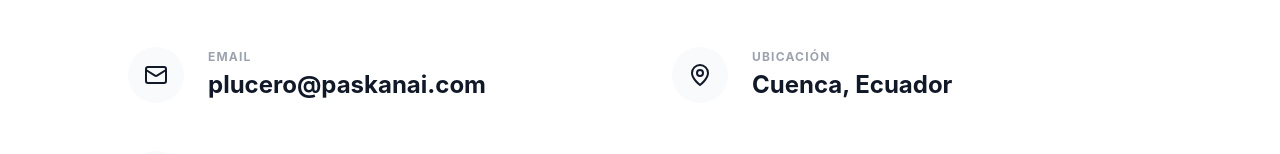
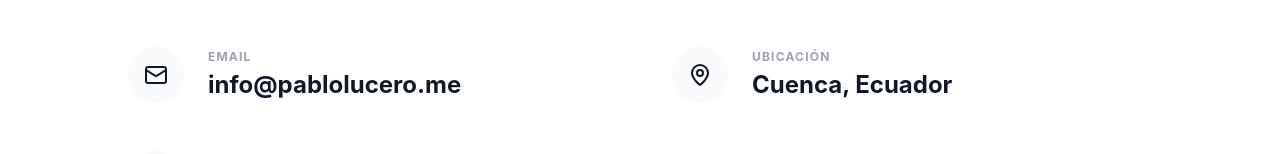
Before and after one commit to zoiber/zoiber.github.io, a React (Vite) app: page /contacto in a window 1280 px wide. Shown: the part 269-423 px from the top of the page. Built offline with nearby package versions, Linux system fonts and the light colour scheme.

Commit message:
actualizacion email a info@pablolucero.me

```diff
--- a/src/pages/ContactPage.jsx
+++ b/src/pages/ContactPage.jsx
@@ -8,7 +8,7 @@ const ContactPage = () => {
     {
       id: 'email',
       label: 'EMAIL',
-      value: 'plucero@paskanai.com',
+      value: 'info@pablolucero.me',
       icon: <Mail size={24} />,
       link: 'mailto:info@pablolucero.me'
     },
```
